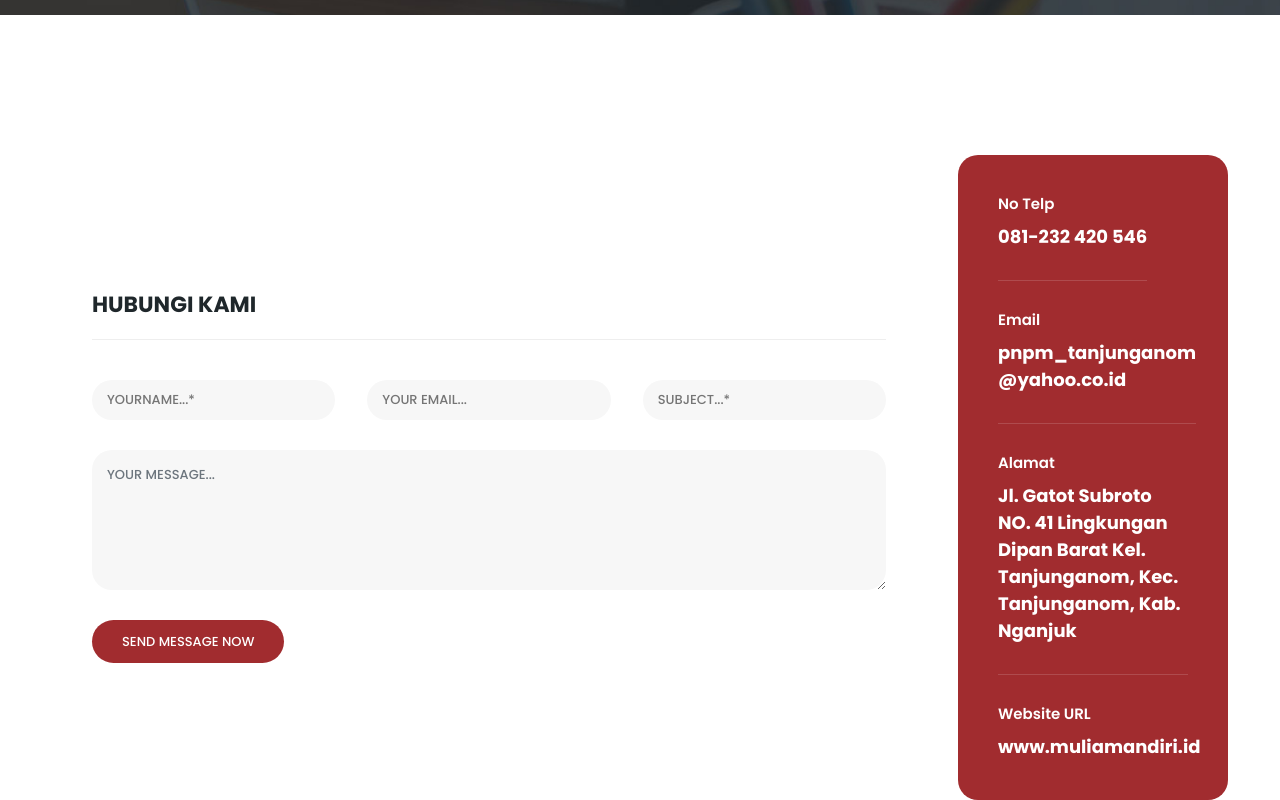
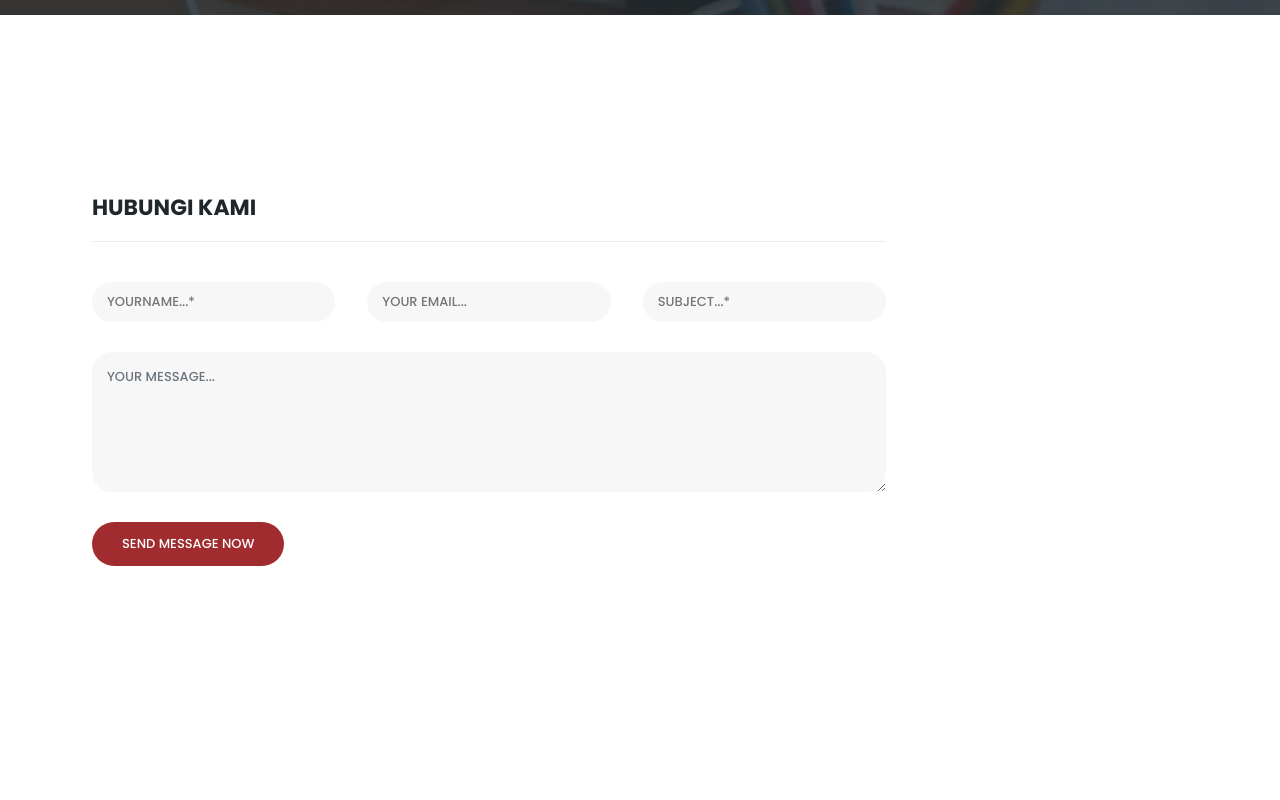
Before and after one commit to kevinRYOJ/Bumdes, a plain HTML site: page index.html in a window 1280 px wide. Shown: the part 3562-4362 px from the top of the page. After the commit the page ends 4168 px from the top, so only its background shows below. Drawn offline with nearby package versions, Linux system fonts and the light colour scheme.

Commit message:
Update index.html

```diff
--- a/index.html
+++ b/index.html
@@ -696,31 +696,7 @@
             </div>
           </div>
         </div>
-        <div class="col-lg-3">
-          <div class="right-info">
-            <ul>
-              <li>
-                <h6>No Telp</h6>
-                <span>081-232 420 546</span>
-              </li>
-              <li>
-                <h6>Email</h6>
-                <span>pnpm_tanjunganom
-                  @yahoo.co.id</span>
-              </li>
-              <li>
-                <h6>Alamat</h6>
-                <span>Jl. Gatot Subroto NO. 41 Lingkungan Dipan Barat Kel. Tanjunganom, Kec. Tanjunganom, Kab.
-                  Nganjuk</span>
-              </li>
-              <li>
-                <h6>Website URL</h6>
-                <span>www.muliamandiri.id</span>
-              </li>
-            </ul>
-          </div>
-        </div>
-      </div>
+              </div>
     </div>
 
   </section>
```
